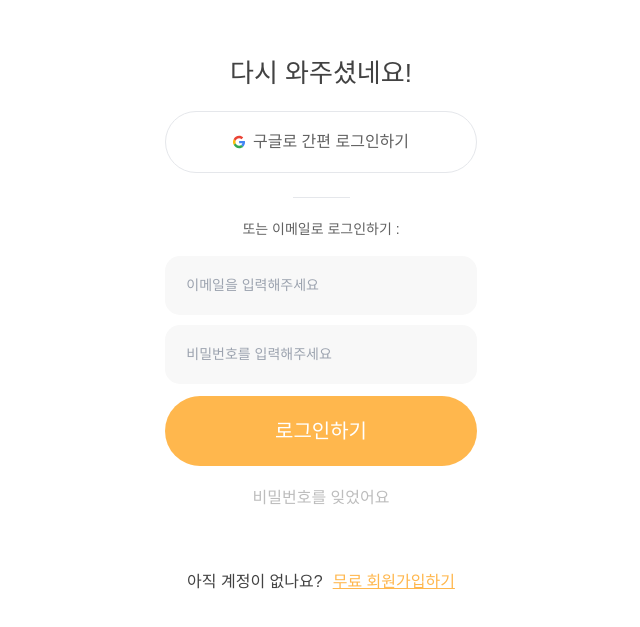
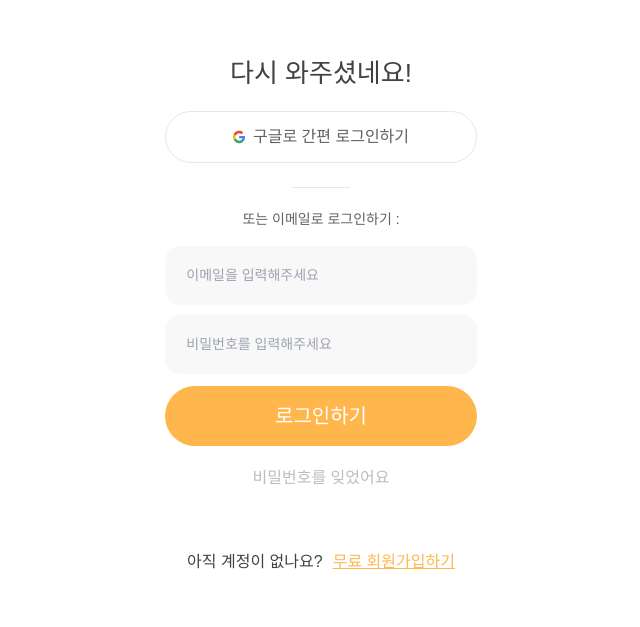
Before and after one commit to rainbow-letter/rainbow-letter-frontend, a React (Create React App) app: page /login in a window 1280 px wide. Shown: the part 115-742 px from the top of the page, without its empty margins (319-959 px from the left). Built offline with nearby package versions, Linux system fonts and the light colour scheme.

Commit message:
style: 버튼 스타일 수정

```diff
--- a/src/view/Login.jsx
+++ b/src/view/Login.jsx
@@ -8,7 +8,7 @@ import LinkAvailable from '../components/Login/LinkAvailable';
 import LOGIN_MESSAGE from '../components/Login/constants';
 
 const BUTTON_STYLE =
-  'w-full rounded-full flex justify-center items-center py-[22px]';
+  'w-full rounded-full flex justify-center items-center py-[17px]';
 
 export default function Login() {
   const location = useLocation();
```
